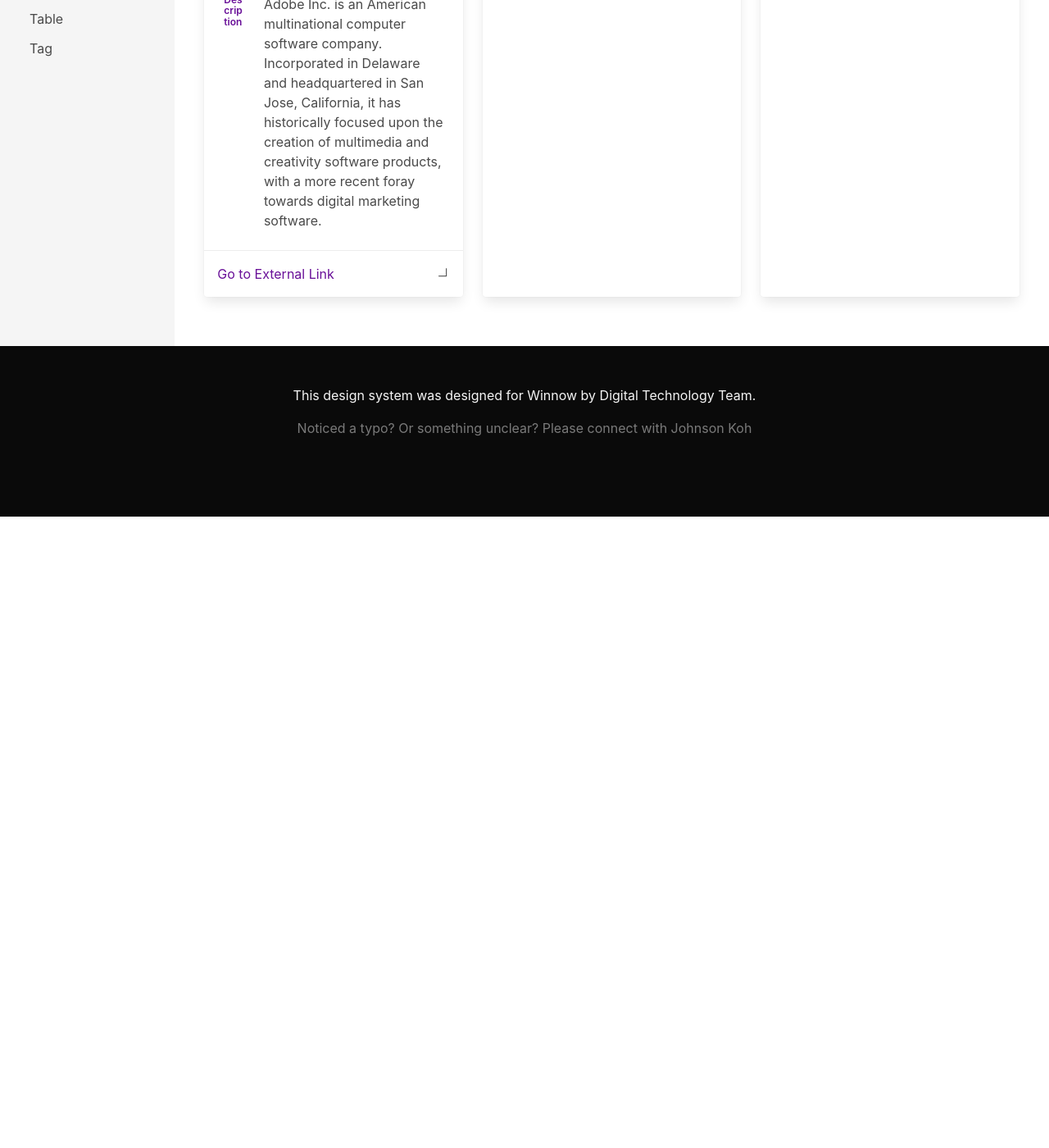
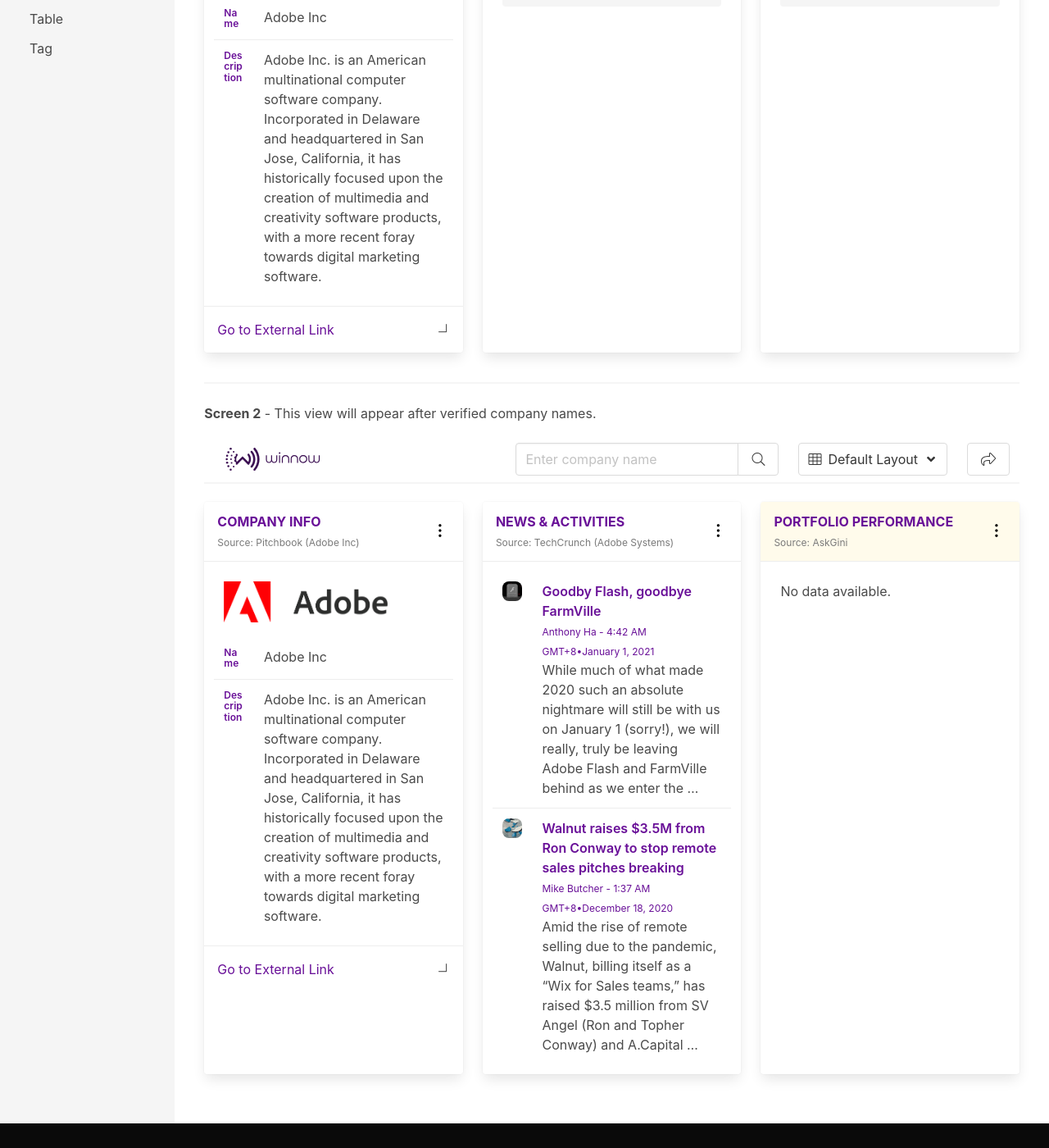
Before and after one commit to JohnsonKoh1110/johnsonkoh1110.github.io, a Jekyll site: the page built from content/flows/verifycompanysystem.html, in a window 1280 px wide and 1400 px high, scrolled down 795 px. Shown: the whole window at 82% size. Built offline with Jekyll 4.4.1, drawn with Linux system fonts in a browser that asks for light colours; before the commit the page ends 1425 px from its top, so only the background shows below that; some of the changed text lies outside the part shown.

Commit message:
Updated verify company via system flow

```diff
--- a/content/flows/verifycompanysystem.html
+++ b/content/flows/verifycompanysystem.html
@@ -15,15 +15,12 @@
   <hr />
   <div class="content mt-5">
     <h5 class="has-text-link">Demo</h5>
-    <div class="field has-addons">
-      <div class="control is-expanded">
-        <input type="text" class="input is-fullwidth" placeholder="Adobe Inc" />
-      </div>
-      <div class="control">
-        <a class="button"><i class="fal fa-search"></i></a>
-      </div>
-    </div>
-    <div id="anchor-fuzzymatch" class="notification is-warning is-light">
+    <p>
+      <b>Screen 1</b> - This view will appear as long as one of the widgets
+      returns no match from the searched company name.
+    </p>
+    {% include wds-header.html %}
+    <div id="anchor-fuzzymatch" class="notification is-warning is-light mt-5">
       <p>
         Verify company names that match with <b>Adobe Inc</b>
         <a onclick="modalFunction()"
@@ -108,8 +105,8 @@
         <div class="card tile is-child">
           <header class="card-header has-background-warning-light">
             <div class="card-header-title">
-              <label>Funds</label><br />
-              <small>Source: PEFI</small>
+              <label>News & Activities</label><br />
+              <small>Source: TechCrunch</small>
             </div>
             <button class="card-header-icon" aria-label="more options">
               <span class="icon">
@@ -155,6 +152,156 @@
         </div>
       </div>
     </div>
+    <hr />
+    <p><b>Screen 2</b> - This view will appear after verified company names.</p>
+    {% include wds-header.html %}
+    <!--Widget-->
+    <div class="tile is-ancestor mt-3">
+      <div class="tile is-parent">
+        <div class="tile is-child card">
+          <header class="card-header">
+            <div class="card-header-title">
+              <label>Company Info</label><br />
+              <small>Source: Pitchbook (Adobe Inc)</small>
+            </div>
+            <button class="card-header-icon" aria-label="more options">
+              <span class="icon">
+                <i class="fal fa-ellipsis-v fa-2x" aria-hidden="true"></i>
+              </span>
+            </button>
+          </header>
+          <div class="card-content">
+            <div class="content">
+              <div class="logo-container mb-5">
+                <img src="../../assets/img/img_adobelogo.png" />
+              </div>
+              <div class="columns">
+                <div class="column is-2">
+                  <p class="title is-7">Name</p>
+                </div>
+                <div class="column">
+                  <p>Adobe Inc</p>
+                </div>
+              </div>
+              <div class="columns">
+                <div class="column is-2">
+                  <p class="title is-7">Description</p>
+                </div>
+                <div class="column">
+                  <p>
+                    Adobe Inc. is an American multinational computer software
+                    company. Incorporated in Delaware and headquartered in San
+                    Jose, California, it has historically focused upon the
+                    creation of multimedia and creativity software products,
+                    with a more recent foray towards digital marketing software.
+                  </p>
+                </div>
+              </div>
+            </div>
+          </div>
+          <footer class="card-footer">
+            <div class="level is-mobile">
+              <div class="level-left">
+                <div class="level-item">
+                  <a href="#">Go to External Link</a>
+                </div>
+              </div>
+              <div class="level-right">
+                <div class="level-item is-pulled-right">
+                  <i
+                    class="fal fa-chevron-down icon-resize"
+                    aria-hidden="true"
+                  ></i>
+                </div>
+              </div>
+            </div>
+          </footer>
+        </div>
+      </div>
+      <div class="tile is-parent">
+        <div class="card tile is-child">
+          <header class="card-header">
+            <div class="card-header-title">
+              <label>News & Activities</label><br />
+              <small>Source: TechCrunch (Adobe Systems)</small>
+            </div>
+            <button class="card-header-icon" aria-label="more options">
+              <span class="icon">
+                <i class="fal fa-ellipsis-v fa-2x" aria-hidden="true"></i>
+              </span>
+            </button>
+          </header>
+          <div class="card-content">
+            <div class="content">
+              <div class="columns is-mobile is-centered">
+                <div class="column is-2">
+                  <div class="img-container">
+                    <img src="../../assets/img/img_placeholder1.png" />
+                  </div>
+                </div>
+                <div class="column is-10">
+                  <span class="title is-6">Goodby Flash, goodbye FarmVille</span
+                  ><br />
+                  <small class="is-size-7 has-text-link"
+                    >Anthony Ha - 4:42 AM GMT+8•January 1, 2021</small
+                  >
+                  <br />
+                  <p>
+                    While much of what made 2020 such an absolute nightmare will
+                    still be with us on January 1 (sorry!), we will really,
+                    truly be leaving Adobe Flash and FarmVille behind as we
+                    enter the …
+                  </p>
+                </div>
+              </div>
+              <div class="columns is-mobile is-centered">
+                <div class="column is-2">
+                  <div class="img-container">
+                    <img src="../../assets/img/img_placeholder2.png" />
+                  </div>
+                </div>
+                <div class="column is-10">
+                  <span class="title is-6"
+                    >Walnut raises $3.5M from Ron Conway to stop remote sales
+                    pitches breaking</span
+                  ><br />
+                  <small class="is-size-7 has-text-link"
+                    >Mike Butcher - 1:37 AM GMT+8•December 18, 2020</small
+                  >
+                  <br />
+                  <p>
+                    Amid the rise of remote selling due to the pandemic, Walnut,
+                    billing itself as a “Wix for Sales teams,” has raised $3.5
+                    million from SV Angel (Ron and Topher Conway) and A.Capital
+                    …
+                  </p>
+                </div>
+              </div>
+            </div>
+          </div>
+        </div>
+      </div>
+      <div class="tile is-parent">
+        <div class="card tile is-child">
+          <header class="card-header has-background-warning-light">
+            <div class="card-header-title">
+              <label>Portfolio Performance</label><br />
+              <small>Source: AskGini</small>
+            </div>
+            <button class="card-header-icon" aria-label="more options">
+              <span class="icon">
+                <i class="fal fa-ellipsis-v fa-2x" aria-hidden="true"></i>
+              </span>
+            </button>
+          </header>
+          <div class="card-content">
+            <div class="content">
+              <p>No data available.</p>
+            </div>
+          </div>
+        </div>
+      </div>
+    </div>
   </div>
 </section>
 <div id="winnowModal" class="modal">
--- a/content/flows/verifycompanyuser.html
+++ b/content/flows/verifycompanyuser.html
@@ -92,6 +92,7 @@
       </div>
     </div>
     <!--Widget-->
+    <hr />
     <p>
       <b>Screen 2</b> - This view will appear when user clicked on
       <code>None of the above</code>.
@@ -121,6 +122,7 @@
       </div>
     </div>
     <!--Widget-->
+    <hr />
     <!--Widget-->
     <p>
       <b>Screen 3</b> - This view will appear when user clicked on
@@ -151,6 +153,7 @@
       </div>
     </div>
     <!--Widget-->
+    <hr />
     <p>
       <b>Screen 4</b> - This view appears when (1) company name matched but data
       not available, and (2) company name was not matched.
```
Also changed, not shown: 3 other files.
